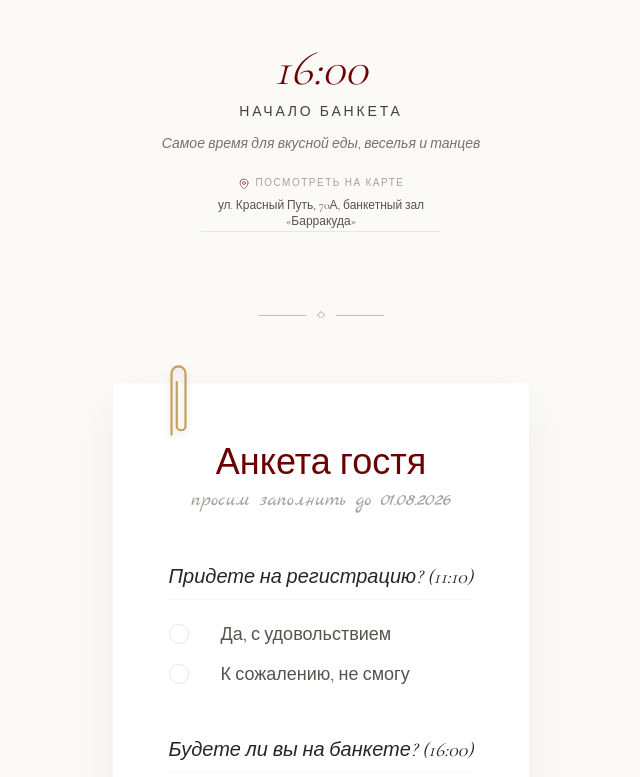
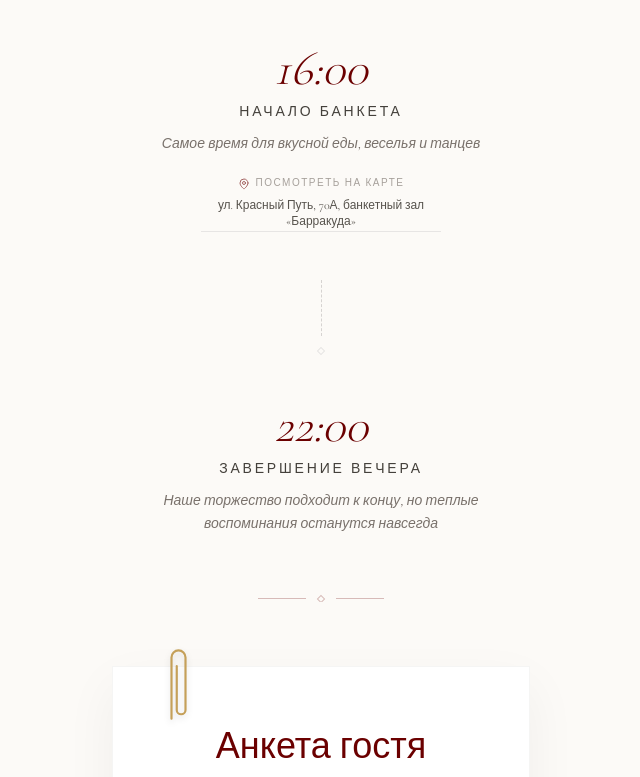
Before and after one commit to jzcurious/wedding-invite, a Next.js app: page / in a window 1280 px wide. Shown: the part 2387-3164 px from the top of the page, without its empty margins (319-959 px from the left). Built offline with nearby package versions, Linux system fonts and the light colour scheme.

Commit message:
update timeline

```diff
--- a/src/components/Timeline.tsx
+++ b/src/components/Timeline.tsx
@@ -17,10 +17,18 @@ const Timeline = () => {
             address: "ул. Красный Путь, 70А, банкетный зал «Барракуда»",
             mapLink: "https://go.2gis.com/UvnMI",
         },
+        {
+            time: "22:00",
+            title: "Завершение вечера",
+            desc: "Наше торжество подходит к концу, но теплые воспоминания останутся навсегда",
+            // Адрес можно не дублировать, так как он совпадает с банкетом
+            address: "",
+            mapLink: "",
+        },
     ];
 
     return (
-        <section className="relative bg-wedding-cream py-20 px-4 flex flex-col items-center">
+        <section className="relative bg-wedding-cream py-20 px-4 pb-10 flex flex-col items-center">
             {/* Заголовок */}
             <FadeIn>
                 <div className="text-center mb-16">
@@ -38,7 +46,7 @@ const Timeline = () => {
                 {events.map((event, index) => (
                     <React.Fragment key={index}>
                         {/* БЛОК СОБЫТИЯ */}
-                        <FadeIn delay={0.3}>
+                        <FadeIn delay={0.1 * index}>
                             <div className="text-center flex flex-col items-center w-full px-6">
                                 {/* Время */}
                                 <div className="mb-2">
@@ -57,7 +65,8 @@ const Timeline = () => {
                                     {event.desc}
                                 </p>
 
-                                {/* АДРЕС И ССЫЛКА */}
+                                {/* АДРЕС И ССЫЛКА (показываем только если они есть) */}
+                                {event.address && (
                                     <a
                                         href={event.mapLink}
                                         target="_blank"
@@ -88,15 +97,14 @@ const Timeline = () => {
                                             {event.address}
                                         </span>
                                     </a>
+                                )}
                             </div>
                         </FadeIn>
 
                         {/* ЛИНИЯ-СОЕДИНИТЕЛЬ */}
                         {index < events.length - 1 && (
                             <div className="py-12 flex flex-col items-center">
-                                {/* Пунктирная линия стала длиннее и изящнее */}
                                 <div className="h-14 w-px border-l border-dashed border-stone-300" />
-                                {/* Маленький ромбик в центре */}
                                 <div className="w-1.5 h-1.5 border border-stone-200 rotate-45 mt-3" />
                             </div>
                         )}
```
Lines whose indentation alone changed are shown as unchanged.
